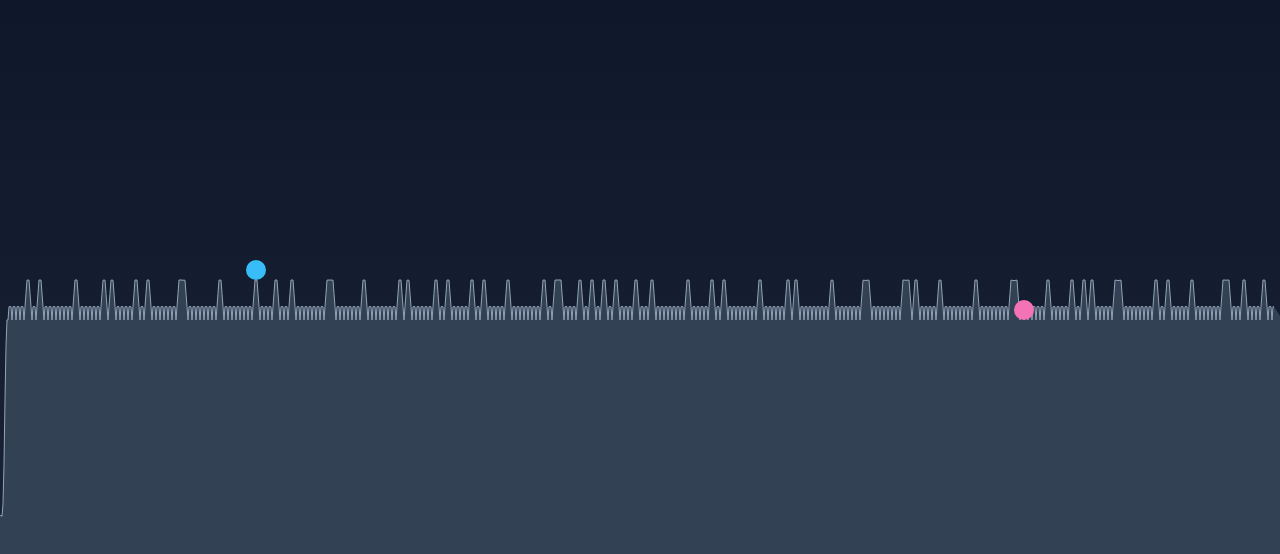
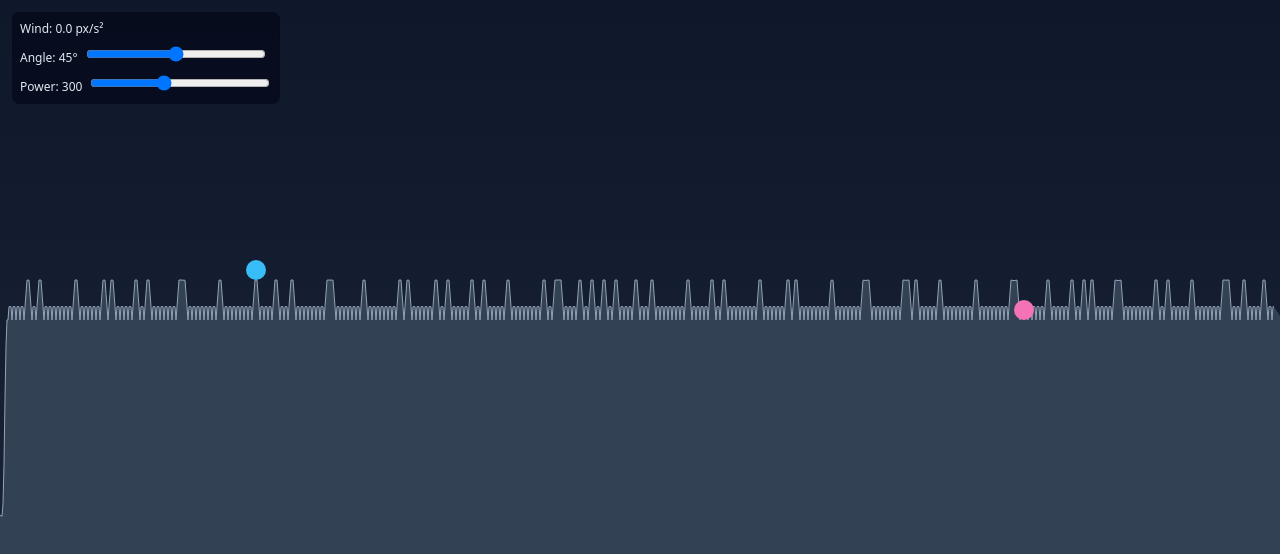
Before and after one commit to jfrank-summit/tank-game, a React (Vite) app: page / in a window 1280 px wide. Shown: the top 554 px of the page. Built offline with nearby package versions, Linux system fonts and the light colour scheme.

Commit message:
feat(config): physics constants; feat(ui): HUD for angle/power/wind; feat(app): spacebar to fire, simulate, and deform terrain on impact

```diff
--- a/src/App.tsx
+++ b/src/App.tsx
@@ -12,6 +12,17 @@ import {
 import type { TerrainDimensions } from './game/terrain/mask'
 import { placeTwoTanks } from './game/spawn/place-tanks'
 import { renderTank } from './game/render/tank'
+import {
+  ANGLE_DEG_DEFAULT,
+  LAUNCH_SPEED_DEFAULT,
+  GRAVITY_PX_S2,
+  DEFAULT_WIND_AX,
+  EXPLOSION_RADIUS,
+} from './game/config'
+import { createProjectile, stepProjectile } from './game/physics/projectile'
+import { segmentFirstImpact } from './game/physics/collision'
+import { applyExplosion } from './game/effects/explosion'
+import { Hud } from './ui/hud'
 
 export const App = () => {
   const canvasRef = useRef<HTMLCanvasElement | null>(null);
@@ -52,6 +63,40 @@ export const App = () => {
     }
     canvas.addEventListener('click', handleClick)
 
+    const onKey = (e: KeyboardEvent) => {
+      if (e.key === ' ') {
+        const startX = tankA.x
+        const startY = tankA.y
+        const angleRad = (angleRef.current * Math.PI) / 180
+        let prev = createProjectile(startX, startY, powerRef.current, angleRad)
+        let current = prev
+        const dt = 1 / 120
+        let impact: ReturnType<typeof segmentFirstImpact> | null = null
+        for (let i = 0; i < 2000; i += 1) {
+          current = stepProjectile(current, dt, {
+            gravity: GRAVITY_PX_S2,
+            windAx: windAxRef.current,
+          })
+          impact = segmentFirstImpact(mask, dims, prev.x, prev.y, current.x, current.y, 0.75)
+          if (
+            impact ||
+            current.x < 0 ||
+            current.x >= dims.width ||
+            current.y >= dims.height
+          ) {
+            break
+          }
+          prev = current
+        }
+        if (impact) {
+          const res = applyExplosion(mask, dims, impact.x, impact.y, EXPLOSION_RADIUS)
+          mask = res.mask
+          heights = res.heights
+        }
+      }
+    }
+    window.addEventListener('keydown', onKey)
+
     const update = () => {
       // placeholder for physics updates
     };
@@ -86,12 +131,33 @@ export const App = () => {
     return () => {
       loop.stop()
       canvas.removeEventListener('click', handleClick)
+      window.removeEventListener('keydown', onKey)
     }
   }, []);
+
+  const angleRef = useRef<number>(ANGLE_DEG_DEFAULT)
+  const powerRef = useRef<number>(LAUNCH_SPEED_DEFAULT)
+  const windAxRef = useRef<number>(DEFAULT_WIND_AX)
+
+  const handleAngleChange = (deg: number) => {
+    angleRef.current = deg
+  }
+  const handlePowerChange = (p: number) => {
+    powerRef.current = p
+  }
+
+  // second effect was merged into the main effect below to access local terrain state
 
   return (
     <div style={{ width: '100vw', height: '100vh', overflow: 'hidden' }}>
       <canvas ref={canvasRef} />
+      <Hud
+        angleDeg={angleRef.current}
+        power={powerRef.current}
+        windAx={windAxRef.current}
+        onAngleChange={handleAngleChange}
+        onPowerChange={handlePowerChange}
+      />
     </div>
   )
 }
--- /dev/null
+++ b/src/game/config.ts
@@ -0,0 +1,9 @@
+export const GRAVITY_PX_S2 = 300 // downward accel
+export const DEFAULT_WIND_AX = 0 // horizontal accel (+ right, - left)
+export const EXPLOSION_RADIUS = 35
+export const LAUNCH_SPEED_DEFAULT = 300
+export const ANGLE_DEG_DEFAULT = 45
+export const MIN_ANGLE_DEG = 5
+export const MAX_ANGLE_DEG = 85
+export const MIN_LAUNCH_SPEED = 100
+export const MAX_LAUNCH_SPEED = 600
--- /dev/null
+++ b/src/ui/hud.tsx
@@ -0,0 +1,59 @@
+import { useCallback } from 'react'
+
+interface HudProps {
+  angleDeg: number
+  power: number
+  windAx: number
+  onAngleChange: (deg: number) => void
+  onPowerChange: (p: number) => void
+}
+
+export const Hud = ({ angleDeg, power, windAx, onAngleChange, onPowerChange }: HudProps) => {
+  const handleAngle = useCallback<React.ChangeEventHandler<HTMLInputElement>>(
+    (e) => onAngleChange(Number(e.target.value)),
+    [onAngleChange],
+  )
+  const handlePower = useCallback<React.ChangeEventHandler<HTMLInputElement>>(
+    (e) => onPowerChange(Number(e.target.value)),
+    [onPowerChange],
+  )
+  return (
+    <div
+      style={{
+        position: 'fixed',
+        left: 12,
+        top: 12,
+        padding: 8,
+        background: 'rgba(2,6,23,0.6)',
+        color: '#e2e8f0',
+        borderRadius: 8,
+        fontSize: 12,
+        backdropFilter: 'blur(4px)',
+      }}
+    >
+      <div style={{ marginBottom: 6 }}>Wind: {windAx.toFixed(1)} px/s²</div>
+      <label style={{ display: 'block', marginBottom: 6 }}>
+        Angle: {angleDeg}°
+        <input
+          type="range"
+          min={5}
+          max={85}
+          value={angleDeg}
+          onChange={handleAngle}
+          style={{ width: 180, marginLeft: 8 }}
+        />
+      </label>
+      <label style={{ display: 'block' }}>
+        Power: {power}
+        <input
+          type="range"
+          min={100}
+          max={600}
+          value={power}
+          onChange={handlePower}
+          style={{ width: 180, marginLeft: 8 }}
+        />
+      </label>
+    </div>
+  )
+}
```
